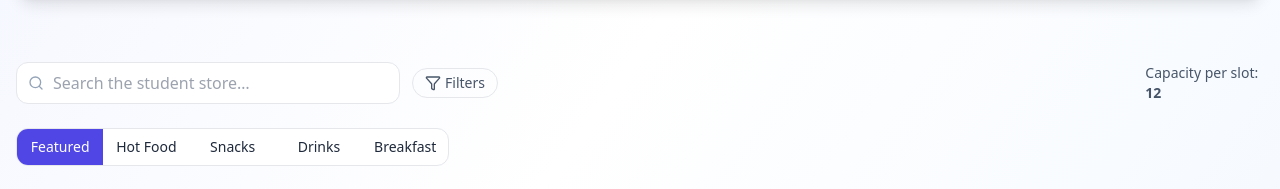
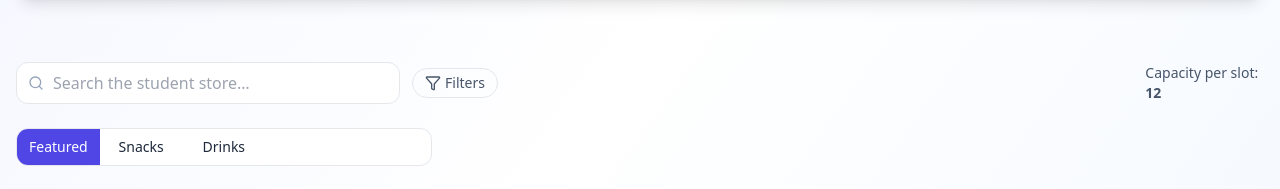
Before and after one commit to MerowFartaj/OakSnack, a React (Vite) app: page / in a window 1280 px wide. Shown: the part 840-1029 px from the top of the page. Built offline with nearby package versions, Linux system fonts and the light colour scheme; the HTML template or start-up script is replaced by a standard one.

Commit message:
Update App.tsx

```diff
--- a/src/App.tsx
+++ b/src/App.tsx
@@ -28,10 +28,8 @@ const SLOTS = [
 // Categories (for tabs/filtering)
 const CATEGORIES = [
   { id: "featured", label: "Featured" },
-  { id: "hot", label: "Hot Food" },
   { id: "snacks", label: "Snacks" },
   { id: "drinks", label: "Drinks" },
-  { id: "breakfast", label: "Breakfast" },
 ];
 
 // Delivery locations
```
